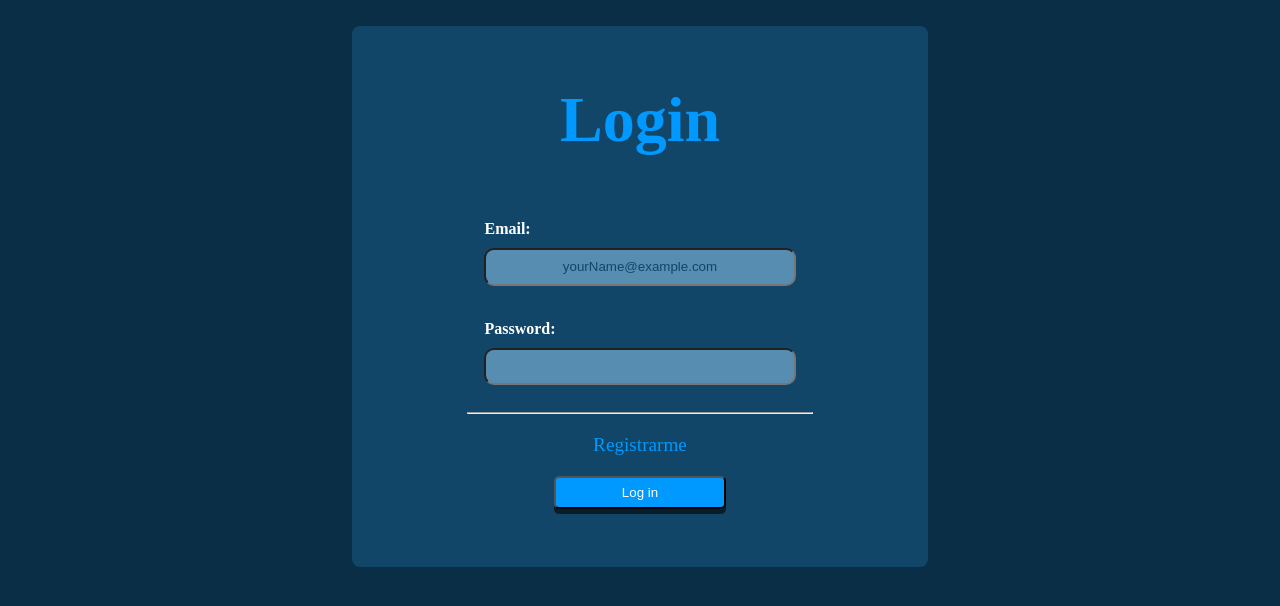
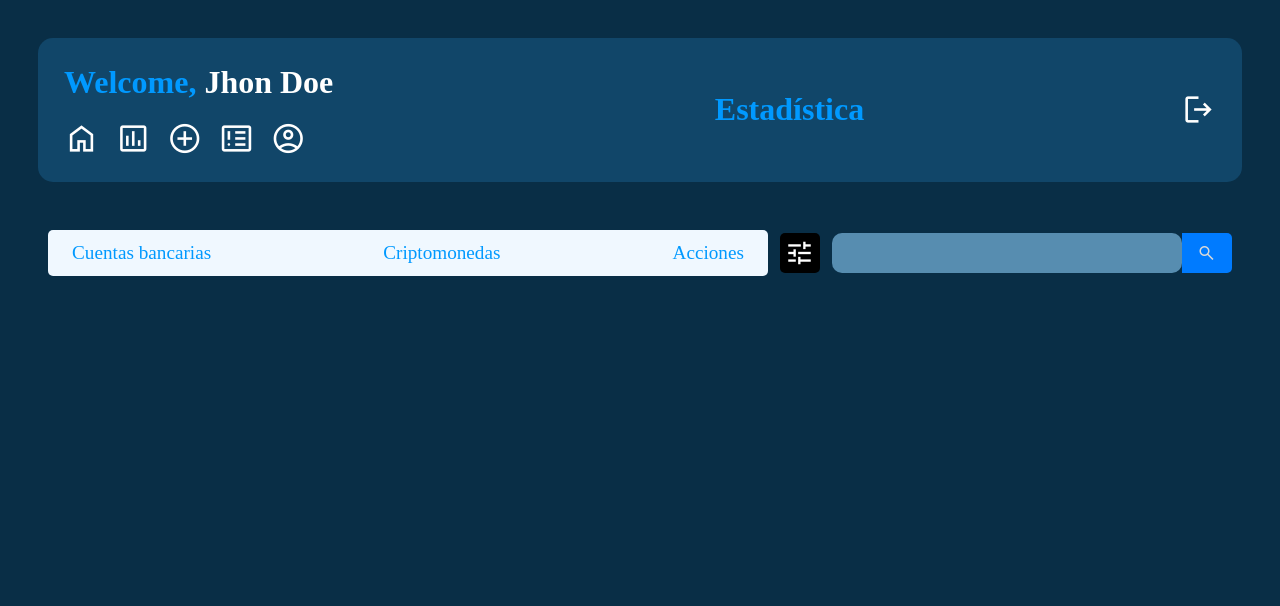
Before and after one commit to drecioa/angular-Finantra-bachata, an Angular app in the folder Finantra/: page / in a window 1280 px wide. Shown: the top 606 px of the page. Built offline with nearby package versions, Linux system fonts and the light colour scheme.

Commit message:
Componente Home, falta la conexión con los distintos apartados de la aplicación

```diff
--- a/Finantra/src/app/app.component.html
+++ b/Finantra/src/app/app.component.html
@@ -1 +1 @@
-<app-login></app-login>
+<app-home></app-home>
--- a/Finantra/src/app/app.component.ts
+++ b/Finantra/src/app/app.component.ts
@@ -2,12 +2,13 @@ import { Component } from '@angular/core';
 import { RouterOutlet } from '@angular/router';
 import { RegisterComponent } from '@components/register/register.component';
 import { LoginComponent } from "../components/login/login.component";
+import { HomeComponent } from "../components/home/home.component";
 
 @Component({
   selector: 'app-root',
   standalone: true,
 
-  imports: [RouterOutlet, RegisterComponent, LoginComponent],
+  imports: [RouterOutlet, RegisterComponent, LoginComponent, HomeComponent],
 
   templateUrl: './app.component.html',
   styleUrl: './app.component.css',
--- /dev/null
+++ b/Finantra/src/components/home/home.component.css
@@ -0,0 +1,81 @@
+.info {
+    align-items: center;
+    justify-content: center;
+}
+
+.menu {
+    align-items: center;
+    justify-content: space-between;
+    gap: 12px;
+    width: 94%;
+    border-radius: 5px;
+    padding: 10px;
+    box-sizing: border-box;
+}
+
+.tipos_registros {
+    flex: 1;
+    justify-content: space-between;
+    align-items: center;
+    gap: 12px;
+    padding-left: 2%;
+    padding-right: 2%;
+    padding-top: 1%;
+    padding-bottom: 1%;
+    background-color: aliceblue;
+    border-radius: 5px;
+}
+
+.tipos_registros p {
+    flex: 1;
+}
+
+.filter {
+    flex: 0;
+    justify-content: center;
+    align-items: center;
+    font-size: 30px;
+    line-height: 1;
+    background-color: black;
+    color: white;
+    border-radius: 5px;
+    padding: 5px;
+}
+
+.search_bar {
+    display: flex;
+    flex: 1;
+    max-width: 400px;
+    border-radius: 5px;
+    overflow: hidden;
+}
+
+.search_text {
+    flex: 1;
+    border: none;
+    padding: 10px 15px;
+    font-size: 16px;
+    outline: none;
+}
+
+.search_button {
+    flex: 0 0 auto;
+    background-color: #007BFF;
+    border: none;
+    padding: 10px 15px;
+    color: #D9D9D9;
+    cursor: pointer;
+    display: flex;
+    align-items: center;
+    justify-content: center;
+    font-size: 18px;
+    transition: background-color 0.3s ease;
+}
+
+.search_button:hover {
+    background-color: #0056b3;
+}
+
+.search_button .material-symbols-outlined {
+    font-size: 20px;
+}
--- /dev/null
+++ b/Finantra/src/components/home/home.component.html
@@ -0,0 +1,18 @@
+<link rel="stylesheet" href="https://fonts.googleapis.com/css2?family=Material+Symbols+Outlined:opsz,wght,FILL,GRAD@20..48,100..700,0..1,-50..200&display=swap">
+<app-header></app-header>
+<div class="info disFlex">
+    <div class="menu disFlex">
+        <div class="tipos_registros disFlex">
+            <a><p>Cuentas bancarias</p></a>
+            <a><p>Criptomonedas</p></a>
+            <a><p>Acciones</p></a>
+        </div>
+        <span class="material-symbols-outlined filter disFlex">tune</span>
+        <div class="search_bar">
+            <input type="text" class="search_text">
+            <button class="search_button">
+                <span class="material-symbols-outlined">search</span>
+            </button>
+        </div>
+    </div>
+</div>
```
Also changed, not shown: Finantra/src/components/home/home.component.ts (added, +13 -0 lines), 1 other file (tests, documents, lock files or other folders).
